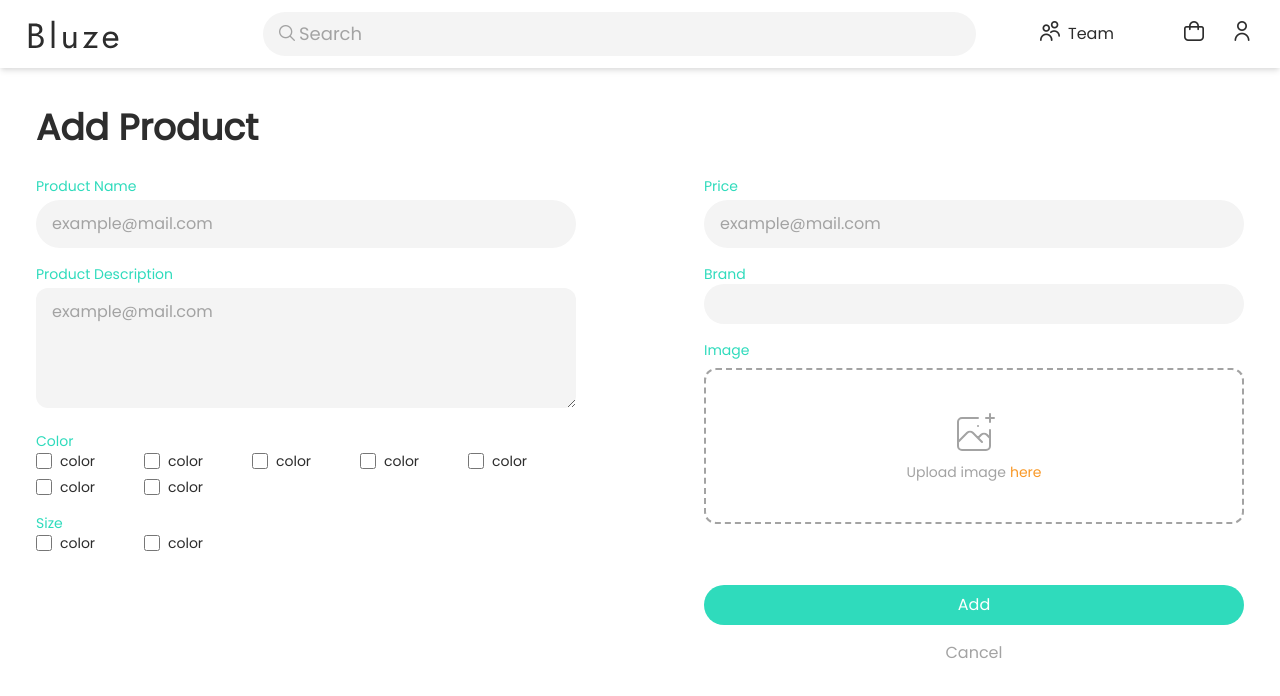
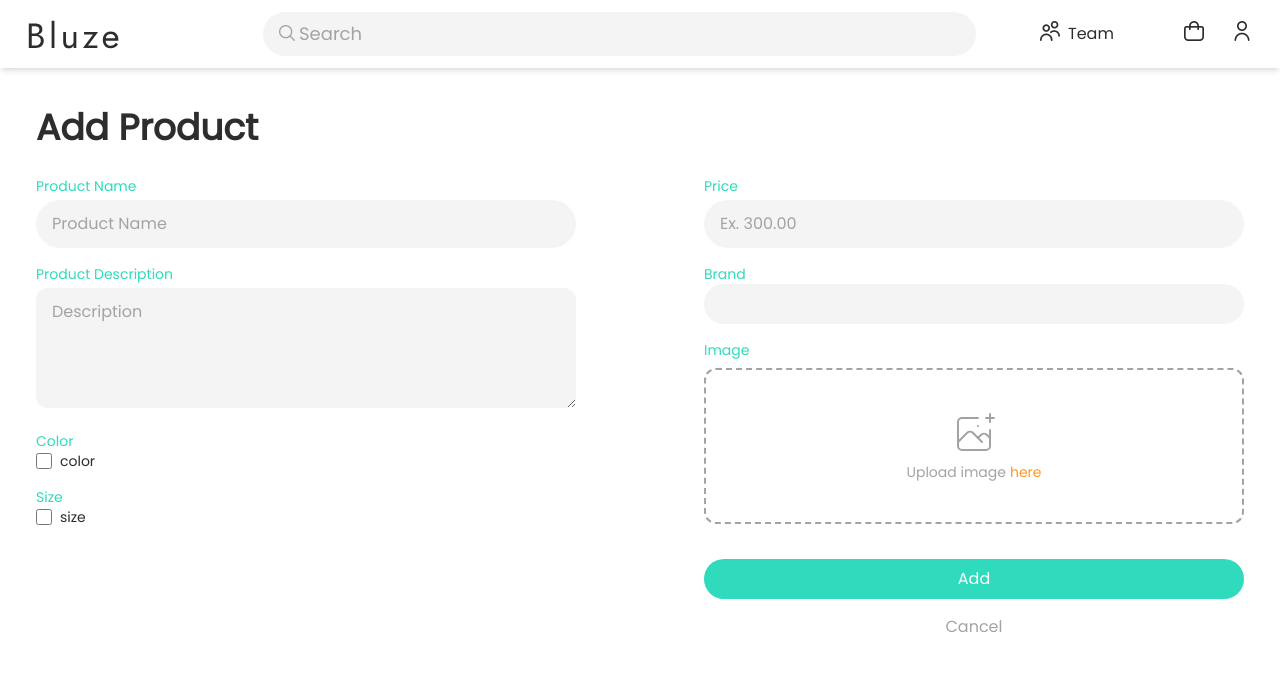
Before and after one commit to INT222-INTEGRATED-PROJECTII-109-111-130/front-end, a Vue app: page /add in a window 1280 px wide. Shown: the top 696 px of the page. Built offline with nearby package versions, Linux system fonts and the light colour scheme; some icons are missing.

Commit message:
Validation

```diff
--- a/src/views/Add.vue
+++ b/src/views/Add.vue
@@ -31,12 +31,22 @@
             <!-- Product Name -->
             <div>
                 <label class="text-sm flex text-primary pb-1">Product Name</label>
-                <input type="email" placeholder="example@mail.com" v-model="login" class="pl-4 py-3 placeholder-gray relative bg-light rounded-full outline-none focus:ring-2 focus:ring-primary w-full"/>
+                <input type="text" placeholder="Product Name" name="name" id="name" v-model="name" class="pl-4 py-3 placeholder-gray relative bg-light rounded-full outline-none focus:ring-2 focus:ring-primary w-full"/>
+                <div v-if="errorName">
+                    <span class="fi-rr-exclamation text-error flex items-center text-xs pt-1 pl-1">
+                        <p class="pl-1"> Please Enter Name</p>
+                    </span>
+                </div>
             </div>
             <!-- Product Description -->
             <div class="col-start-1 row-span-2">
                 <label class="text-sm flex text-primary pb-1">Product Description</label>
-                <textarea rows="4" cols="50" type="text" placeholder="example@mail.com" v-model="login" class="pl-4 py-3 placeholder-gray relative bg-light rounded-xl outline-none focus:ring-2 focus:ring-primary w-full"/>
+                <textarea rows="4" cols="50" type="text" name="description" id="description" placeholder="Description" v-model="description" class="pl-4 py-3 placeholder-gray relative bg-light rounded-xl outline-none focus:ring-2 focus:ring-primary w-full"/>
+                <div v-if="errorDescription">
+                    <span class="fi-rr-exclamation text-error flex items-center text-xs pl-1">
+                        <p class="pl-1"> Please Enter Description</p>
+                    </span>
+                </div>
             </div>
             <!-- Color -->
             <div class="col-start-1">
@@ -56,62 +66,11 @@
                                 </div>
                             </div>
 
-                            <div class="flex items-start">
-                            <!-- color loop -->
-                                <div class="rounded flex items-center h-5">
-                                    <input id="color" name="color" type="checkbox" :value="colors" class="h-4 w-4 rounded" v-model="colorspicked"/>
-                                </div>
-                                <div class="ml-2 mr-4 text-sm">
-                                    <label for="color" class="font-medium text-gray-700">color</label>
-                                </div>
+                            <div v-if="errorColor">
+                                <span class="fi-rr-exclamation text-error flex items-center text-xs pl-1">
+                                    <p class="pl-1"> Please Enter Description</p>
+                                </span>
                             </div>
-                            <div class="flex items-start">
-                            <!-- color loop -->
-                                <div class="rounded flex items-center h-5">
-                                    <input id="color" name="color" type="checkbox" :value="colors" class="h-4 w-4 rounded" v-model="colorspicked"/>
-                                </div>
-                                <div class="ml-2 mr-4 text-sm">
-                                    <label for="color" class="font-medium text-gray-700">color</label>
-                                </div>
-                            </div>
-                            <div class="flex items-start">
-                            <!-- color loop -->
-                                <div class="rounded flex items-center h-5">
-                                    <input id="color" name="color" type="checkbox" :value="colors" class="h-4 w-4 rounded" v-model="colorspicked"/>
-                                </div>
-                                <div class="ml-2 mr-4 text-sm">
-                                    <label for="color" class="font-medium text-gray-700">color</label>
-                                </div>
-                            </div>
-                            <div class="flex items-start">
-                            <!-- color loop -->
-                                <div class="rounded flex items-center h-5">
-                                    <input id="color" name="color" type="checkbox" :value="colors" class="h-4 w-4 rounded" v-model="colorspicked"/>
-                                </div>
-                                <div class="ml-2 mr-4 text-sm">
-                                    <label for="color" class="font-medium text-gray-700">color</label>
-                                </div>
-                            </div>
-                            <div class="flex items-start">
-                            <!-- color loop -->
-                                <div class="rounded flex items-center h-5">
-                                    <input id="color" name="color" type="checkbox" :value="colors" class="h-4 w-4 rounded" v-model="colorspicked"/>
-                                </div>
-                                <div class="ml-2 mr-4 text-sm">
-                                    <label for="color" class="font-medium text-gray-700">color</label>
-                                </div>
-                            </div>
-                            <div class="flex items-start">
-                            <!-- color loop -->
-                                <div class="rounded flex items-center h-5">
-                                    <input id="color" name="color" type="checkbox" :value="colors" class="h-4 w-4 rounded" v-model="colorspicked"/>
-                                </div>
-                                <div class="ml-2 mr-4 text-sm">
-                                    <label for="color" class="font-medium text-gray-700">color</label>
-                                </div>
-                            </div>
-                            <!-- </div> -->
-                                <!-- <p class="text-red-500 text-xs font-light" v-if="errorColor">"Plese Select Any Color"</p> -->
                             </div>
                          </div>
                     </fieldset>
@@ -121,30 +80,25 @@
                 <label class="text-sm flex text-primary">Size</label>
                     <fieldset>
                         <div class="space-y-3">
-                        <!-- Checkbox color -->
+                        <!-- Checkbox size -->
                             <div class="grid grid-cols-5 gap-y-1.5 items-start">
                             <!-- <div v-for="colors in allcolor" :key="colors.colorId"> -->
                             <div class="flex items-start">
-                            <!-- color loop -->
+                            <!-- size loop -->
                                 <div class="rounded flex items-center h-5">
-                                    <input id="color" name="color" type="checkbox" :value="colors" class="h-4 w-4 rounded" v-model="colorspicked"/>
+                                    <input id="size" name="size" type="checkbox" class="h-4 w-4 rounded" v-model="size"/>
                                 </div>
                                 <div class="ml-2 mr-4 text-sm">
-                                    <label for="color" class="font-medium text-gray-700">color</label>
+                                    <label for="size" class="font-medium text-gray-700">size</label>
                                 </div>
                             </div>
 
-                            <div class="flex items-start">
-                            <!-- color loop -->
-                                <div class="rounded flex items-center h-5">
-                                    <input id="color" name="color" type="checkbox" :value="colors" class="h-4 w-4 rounded" v-model="colorspicked"/>
-                                </div>
-                                <div class="ml-2 mr-4 text-sm">
-                                    <label for="color" class="font-medium text-gray-700">color</label>
-                                </div>
+                            <div v-if="errorSize">
+                                <span class="fi-rr-exclamation text-error flex items-center text-xs pt-1 pl-1">
+                                    <p class="pl-1"> Please Enter Name</p>
+                                </span>
                             </div>
-                            <!-- </div> -->
-                                <!-- <p class="text-red-500 text-xs font-light" v-if="errorColor">"Plese Select Any Color"</p> -->
+
                             </div>
                          </div>
                     </fieldset>
@@ -152,7 +106,12 @@
             <!-- Price -->
             <div class="col-start-2 row-start-1">
                 <label class="text-sm flex text-primary pb-1">Price</label>
-                <input type="email" placeholder="example@mail.com" v-model="login" class="pl-4 py-3 placeholder-gray relative bg-light rounded-full outline-none focus:ring-2 focus:ring-primary w-full"/>
+                <input type="text" placeholder="Ex. 300.00" v-model="price" class="pl-4 py-3 placeholder-gray relative bg-light rounded-full outline-none focus:ring-2 focus:ring-primary w-full"/>
+                <div v-if="errorPrice">
+                    <span class="fi-rr-exclamation text-error flex items-center text-xs pl-1 pt-1">
+                        <p class="pl-1"> Please Enter Price</p>
+                    </span>
+                </div>
             </div>
             <!-- Brand -->
             <div class="col-start-2 row-start-2">
@@ -170,9 +129,11 @@
                     {{ brands.brandName }}
                 </option>
                 </select>
-            <!-- <p class="text-red-500 text-xs font-light" v-if="errorBrand">
-              "Please Select Any Brand"
-            </p> -->
+                <div v-if="errorBrand">
+                    <span class="fi-rr-exclamation text-error flex items-center text-xs pl-1 pt-1">
+                        <p class="pl-1"> Please Enter Brand</p>
+                    </span>
+                </div>
             </div>
             <!-- Image -->
             <div class="col-start-2 row-start-3 row-span-4">
@@ -197,10 +158,14 @@
 
               </div>
             </div>
-                <!-- <p class="text-red-500 text-xs font-light" v-if="errorImage">"No File Chosen"</p> -->
+            <div v-if="errorImage">
+                <span class="fi-rr-exclamation text-error flex items-center text-xs pl-1 pt-1">
+                    <p class="pl-1"> No File Chosen</p>
+                </span>
+            </div>
 
             </div>
-            <base-button class="col-start-2" buttonLabel="Add"/>
+            <base-button type="submit" class="col-start-2" buttonLabel="Add"/>
             <router-link to="/" class="text-gray col-start-2 text-center hover:text-opacity-80">Cancel</router-link>
         </div>
 
@@ -221,9 +186,71 @@ export default {
     return {
       mobileView: true,
       showNav: false,
+      name: '',
+      description: '',
+      brand: null,
+      price: '',
+      image: '',
+      imageshow: '',
+      color: null,
+      size: null,
+      errorName: false,
+      errorDescription: false,
+      errorBrand: false,
+      errorPrice: false,
+      errorImage: false,
+      errorColor: false,
+      errorSize: false,
     };
   },
   methods: {
+    addProduct() {
+      this.errorName = this.name === '' ? true : false;
+      this.errorDescription = this.description === '' ? true : false;
+      this.errorBrand = this.brand === null ? true : false;
+      this.errorPrice = this.price === '' ? true : false;
+      this.errorImage = this.image === null ? true : false;
+      this.errorColor = this.colorspicked.length == 0 ? true : false;
+      this.errorSize = this.size.length == 0 ? true : false;
+
+      if (
+        this.errorName === false &&
+        this.errorDescription === false &&
+        this.errorBrand === false &&
+        this.errorPrice === false &&
+        this.errorImage === false &&
+        this.errorColor === false &&
+        this.errorSize === false
+      ) {
+        this.addNewProduct({
+          id: this.prodid,
+          name: this.name,
+          description: this.description,
+          brand: this.brand,
+          date: this.date,
+          price: this.price,
+          image: this.image.name,
+        });
+        console.log("startupload");
+        this.addUploadImage(this.image);
+        console.log("endupload");
+        this.sleep(4000);
+        console.log("con");
+        this.loopfethpc();
+        this.colorspicked = [];
+      }
+    },
+    uploadPhoto(e) {
+      this.image = e.target.files[0];
+      this.imageshow = e.target.files[0];
+      var reader = new FileReader();
+      reader.onload = (e) => {
+        this.imageshow = e.target.result;
+      };
+      reader.readAsDataURL(this.imageshow);
+      console.log(this.image);
+      console.log(this.image.name);
+    },
     showNavHam() {
       this.showNav = !this.showNav;
     },
```
